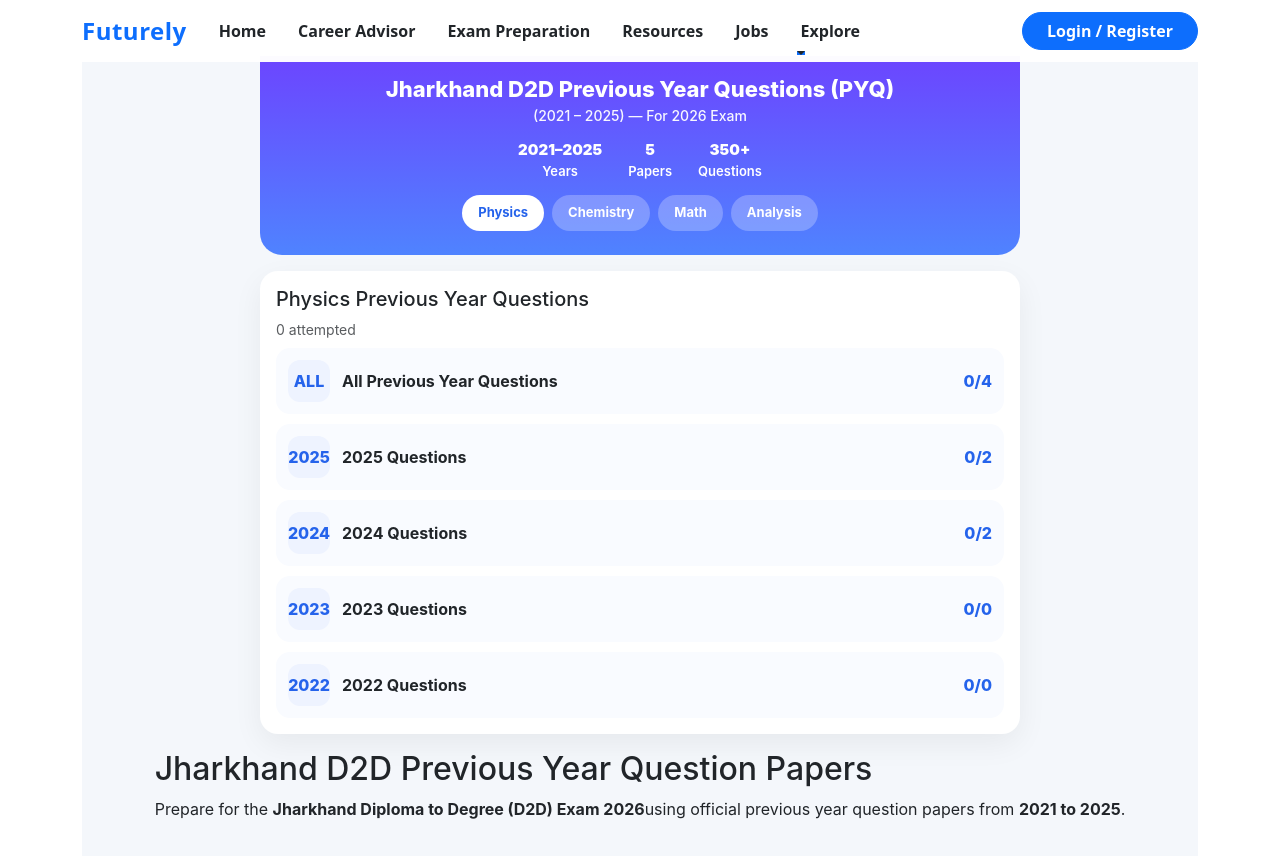
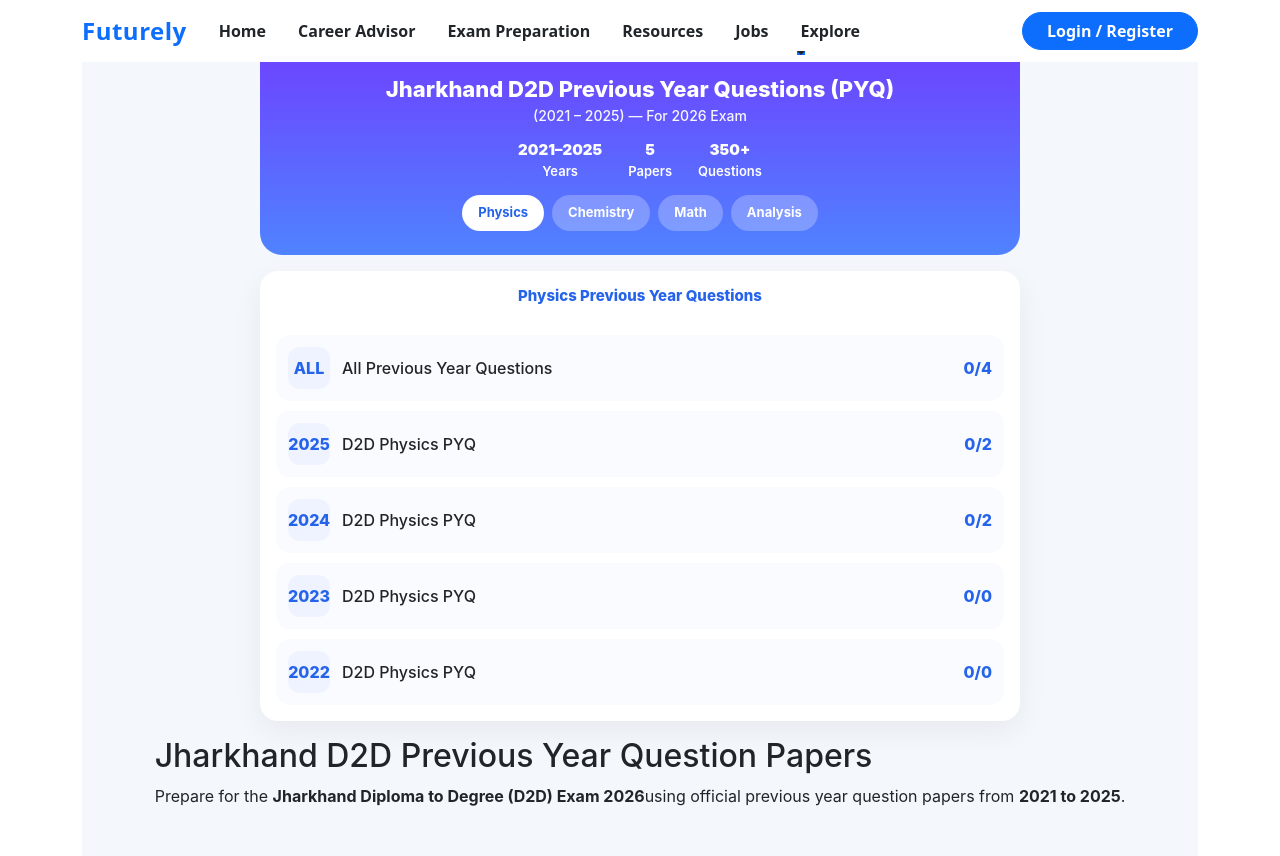
Before and after one commit to Karan123457/NextGenZ, a React (Create React App) app: page /Exam_Preparation/1 in a window 1280 px wide. Built offline with nearby package versions, Linux system fonts and the light colour scheme.

Commit message:
Update PhysicsQuestions.js

```diff
--- a/src/data_Exam/Jharkhand/D2D/PhysicsQuestions.js
+++ b/src/data_Exam/Jharkhand/D2D/PhysicsQuestions.js
@@ -247,6 +247,15 @@ export default function PhysicsQuestions({ setFocusMode }) {
   return (
     <div className="physics-box">
       <style>{`
+      .pyq-title{
+  margin: 0;
+  font-size: 15px;
+  font-weight: 800;
+  color: #2563eb;
+  text-align: center;
+  margin-bottom: 30px;
+}
+
       .pyq-list{display:flex;flex-direction:column;gap:10px}
       .pyq-row{display:flex;justify-content:space-between;align-items:center;background:#f9fbff;border-radius:14px;padding:12px;cursor:pointer;transition:.2s}
       .pyq-row:hover{background:#eef3ff;transform:translateY(-1px)}
@@ -379,8 +388,13 @@ export default function PhysicsQuestions({ setFocusMode }) {
       {/* ================= YEAR LIST ================= */}
       {viewMode === "years" && (
         <>
-          <h5>Physics Previous Year Questions</h5>
-          <div className="small text-muted mb-2">{attemptedCount} attempted</div>
+          <h2 className="pyq-title">Physics Previous Year Questions</h2>
+          {attemptedCount > 0 && (
+            <div className="small text-muted mb-2">
+              {attemptedCount} attempted
+            </div>
+          )}
+
 
           <div className="pyq-list">
             {years.map((y, i) => (
@@ -388,7 +402,10 @@ export default function PhysicsQuestions({ setFocusMode }) {
                 <div className="pyq-left">
                   <div className="pyq-year">{y.key}</div>
                   <div>
-                    <div style={{ fontWeight: 700 }}>{y.year}</div>
+                    <div style={{ fontWeight: 500 }}>
+  {y.key === "ALL" ? "All Previous Year Questions" : "D2D Physics PYQ"}
+</div>
+
                   </div>
                 </div>
 
```
